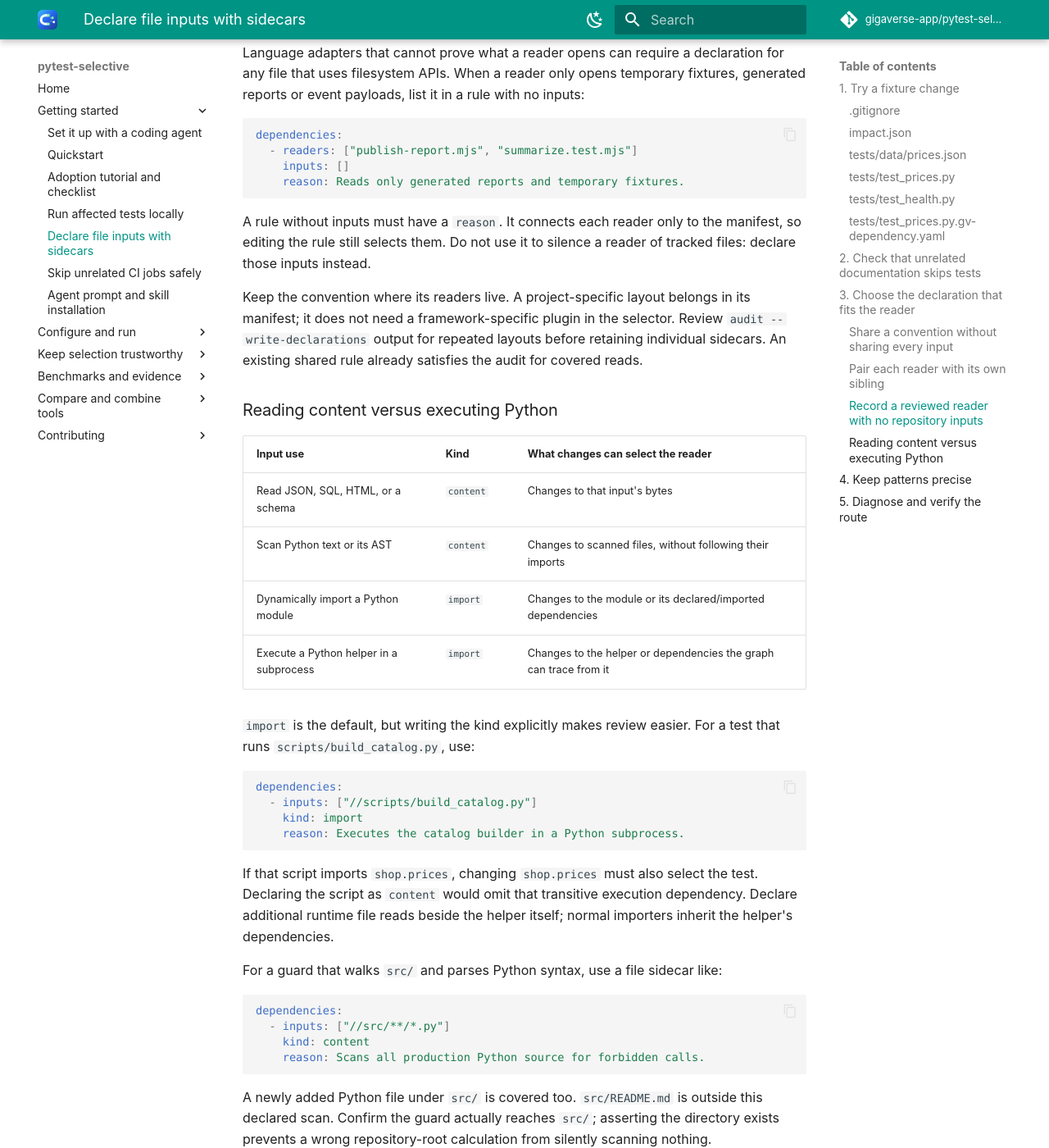
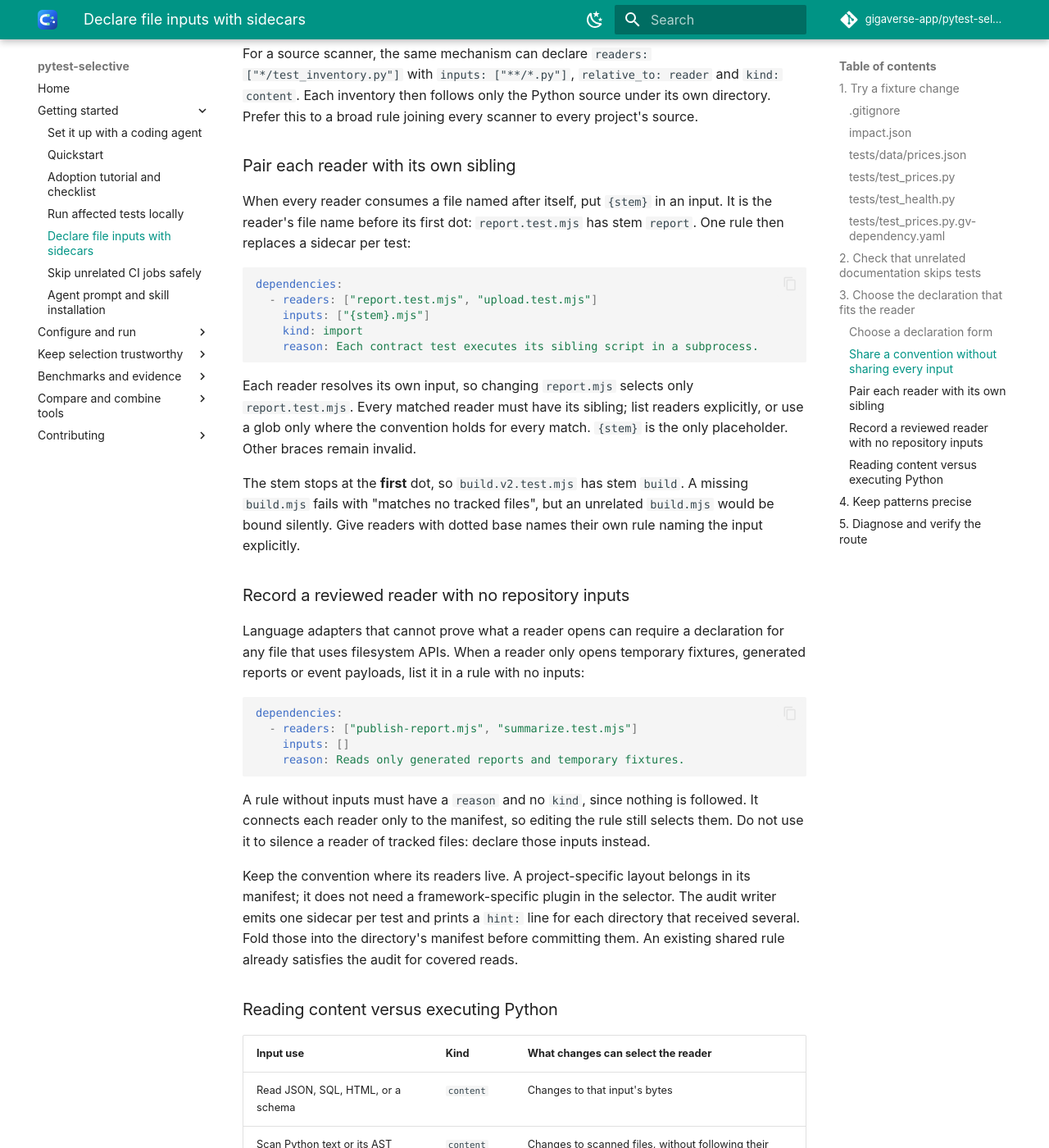
Before and after one commit to gigaverse-app/pytest-selective, an MkDocs documentation site: the page built from docs/tutorials/sidecar-dependencies.md, in a window 1280 px wide and 1400 px high, scrolled down 4869 px. Shown: the whole window at 82% size. Built offline with MkDocs 1.6.1 and Material for MkDocs 9.7.7, drawn with Linux system fonts in a browser that asks for light colours; comment, search, counter and statistics services are not loaded; some of the changed text lies outside the part shown.

Commit message:
fix(declarations): address review of reviewed readers and stem pairs (#162)
## Summary

Fixes the three findings from the [post-merge review of
#160](https://github.com/gigaverse-app/pytest-selective/pull/160#issuecomment-6976215545),
so they ship in the same 1.8.0 release as the features.

| Finding | Fix |
| --- | --- |
| `audit --write-declarations` still produces one sidecar per test, with
no sign a shared manifest would do | After writing, prints `hint: wrote
N sidecars in DIR/; ... replace them with DIR/.gv-dependencies.yaml
(guide link)` for each directory with more than one |
| `inputs: []` accepted a meaningless `kind` | The validator rejects an
explicit `kind` when there are no inputs: "a rule with no inputs follows
nothing; remove its kind" |
| `{stem}` stops at the first dot; this was undocumented | The tutorial
explains the rule and the silent-binding risk for dotted names
(`build.v2.test.mjs` → `build`), and advises giving such readers an
explicit rule |

## Onboarding

- The tutorial gains **Choose a declaration form**, a table from
situation to form: file sidecar, directory manifest, `relative_to:
reader`, `{stem}`, `inputs: []`, and `import` vs `content`. It also
recommends `reason:` over copied YAML comments.
- The skill and the `AGENTS.md` policy snippet in `docs/agents.md` now
say: one `.gv-dependencies.yaml` per directory, fold audit-generated
sidecars using the hint.

## Behavior / Risk

The `kind` rejection only affects `inputs: []` rules, which are
unreleased (#160 merged today; release 1.8.0 is still pending in #161).
Merge this before #161 so no release accepts the looser form.

The audit hint is output only. It does not change what is written, and
the generator still writes per-test sidecars. Making it emit directory
manifests would change its append and comment-preserving contract, so
that is left for a separate issue.

## Verification

- `uv run pytest -q -n 4 tests/testing/test_portable_declarations.py
tests/testing/test_impact_audit.py tests/testing/test_impact_graph.py`:
350 passed.
- New `test_a_rule_without_inputs_rejects_a_kind`.
`test_written_declarations_leave_no_undeclared_read` now asserts the
`hint:` line for the fixture's `tests/` directory, which receives
several sidecars.
- `uv run ruff check .` and `ruff format --check`.

🤖 Generated with [Claude Code](https://claude.com/claude-code)

Co-authored-by: Claude Opus 5.5 <noreply@anthropic.com>

````diff
--- a/docs/tutorials/sidecar-dependencies.md
+++ b/docs/tutorials/sidecar-dependencies.md
@@ -172,6 +172,21 @@ are relative to its directory. `//` anchors either pattern at the repository
 root, for example `//schemas/receipt.json`. Do not use `../` to reach another
 directory.
 
+### Choose a declaration form
+
+| The reader... | Write |
+| --- | --- |
+| is the only one in its directory that needs a declaration | `<file>.gv-dependency.yaml` beside it |
+| shares a directory with other readers that need declarations | one `.gv-dependencies.yaml` with a rule per convention |
+| reads files beside itself, like its siblings do | a rule with `relative_to: reader` |
+| executes or reads the file with its own name, like `x.test.mjs` → `x.mjs` | `inputs: ["{stem}.mjs"]` |
+| opens only temporary, generated or event files | `inputs: []` with a `reason` |
+| executes or imports the input (subprocess, worker, dynamic import) | `kind: import` |
+| reads the input's bytes (JSON, templates, source as text) | `kind: content` |
+
+Explain every rule with `reason:`; it travels with the rule. A YAML comment
+copied into several sidecars is a sign they belong in one manifest.
+
 ### Share a convention without sharing every input
 
 When each reader consumes files beside itself, use `relative_to: reader` in a
@@ -226,6 +241,11 @@ Each reader resolves its own input, so changing `report.mjs` selects only
 explicitly, or use a glob only where the convention holds for every match.
 `{stem}` is the only placeholder. Other braces remain invalid.
 
+The stem stops at the **first** dot, so `build.v2.test.mjs` has stem `build`. A
+missing `build.mjs` fails with "matches no tracked files", but an unrelated
+`build.mjs` would be bound silently. Give readers with dotted base names their
+own rule naming the input explicitly.
+
 ### Record a reviewed reader with no repository inputs
 
 Language adapters that cannot prove what a reader opens can require a declaration
@@ -239,14 +259,15 @@ dependencies:
     reason: Reads only generated reports and temporary fixtures.
 ```
 
-A rule without inputs must have a `reason`. It connects each reader only to the
+A rule without inputs must have a `reason` and no `kind`, since nothing is
+followed. It connects each reader only to the
 manifest, so editing the rule still selects them. Do not use it to silence a
 reader of tracked files: declare those inputs instead.
 
 Keep the convention where its readers live. A project-specific layout belongs in
-its manifest; it does not need a framework-specific plugin in the selector. Review
-`audit --write-declarations` output for repeated layouts before retaining individual
-sidecars. An existing shared rule already satisfies the audit for covered reads.
+its manifest; it does not need a framework-specific plugin in the selector. The audit writer emits one sidecar per test and prints a `hint:` line for each
+directory that received several. Fold those into the directory's manifest before
+committing them. An existing shared rule already satisfies the audit for covered reads.
 
 ### Reading content versus executing Python
 
````
Also changed, not shown: declarations/README.md (+1 -1 lines), docs/agents.md (+2 -1 lines), skills/pytest-selective/SKILL.md (+3 -1 lines), 4 other files.
